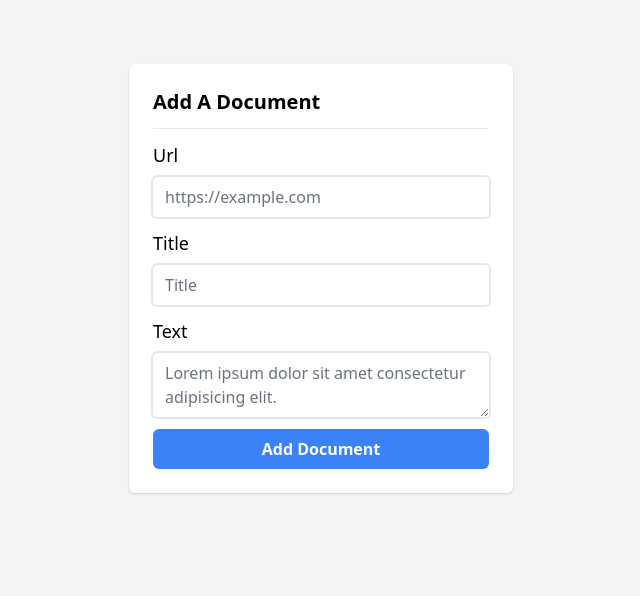
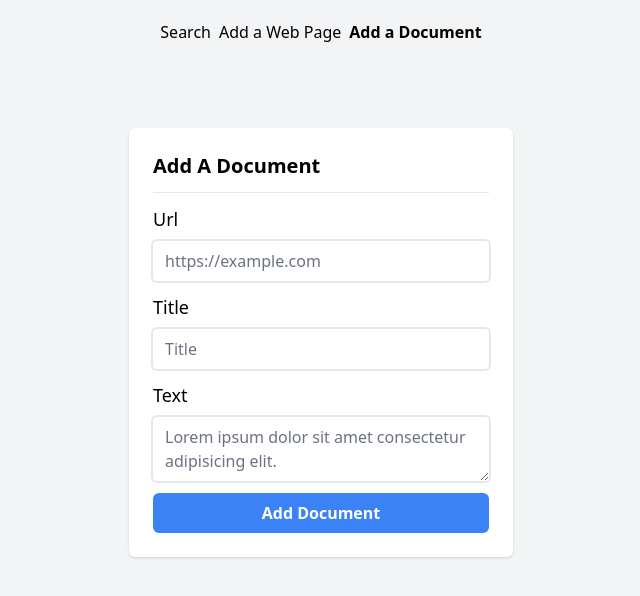
Before and after one commit to EvanChisholm1/wtfdist-client, a React (Vite) app: page /adddoc in a window 1280 px wide. Shown: the top 596 px of the page, without its empty margins (319-959 px from the left). Built offline with nearby package versions, Linux system fonts and the light colour scheme.

Commit message:
added a navbar

```diff
--- a/src/App.tsx
+++ b/src/App.tsx
@@ -1,4 +1,5 @@
 import { BrowserRouter as Router, Switch, Route, Link } from "react-router-dom";
+import Nav from "./components/nav";
 import AddDoc from "./pages/addDoc";
 import AddWebPage from "./pages/addWebPage";
 import SearchPage from "./pages/search";
@@ -6,6 +7,7 @@ import SearchPage from "./pages/search";
 function App() {
   return (
     <Router>
+      <Nav />
       <Switch>
         <Route path="/addwebpage">
           <AddWebPage />
--- /dev/null
+++ b/src/components/nav.tsx
@@ -0,0 +1,28 @@
+import { Link, useRouteMatch, useLocation } from "react-router-dom";
+
+export default function Nav() {
+  const location = useLocation();
+
+  return (
+    <nav className="w-full flex gap-2 justify-center p-5 ">
+      <Link
+        className={`${location.pathname === "/" && "font-semibold"}`}
+        to="/"
+      >
+        Search
+      </Link>
+      <Link
+        className={`${location.pathname === "/addwebpage" && "font-semibold"}`}
+        to="/addwebpage"
+      >
+        Add a Web Page
+      </Link>
+      <Link
+        className={`${location.pathname === "/adddoc" && "font-semibold"}`}
+        to="/adddoc"
+      >
+        Add a Document
+      </Link>
+    </nav>
+  );
+}
--- a/src/pages/search.tsx
+++ b/src/pages/search.tsx
@@ -9,7 +9,7 @@ function SearchPage() {
 
   return (
     <div className="grid justify-center">
-      <div className="mt-10 flex flex-col gap-4">
+      <div className="mt-2 flex flex-col gap-4">
         <SearchBox onSearch={setQueryString} />
 
         {resultsQuery.isLoading ? (
```
